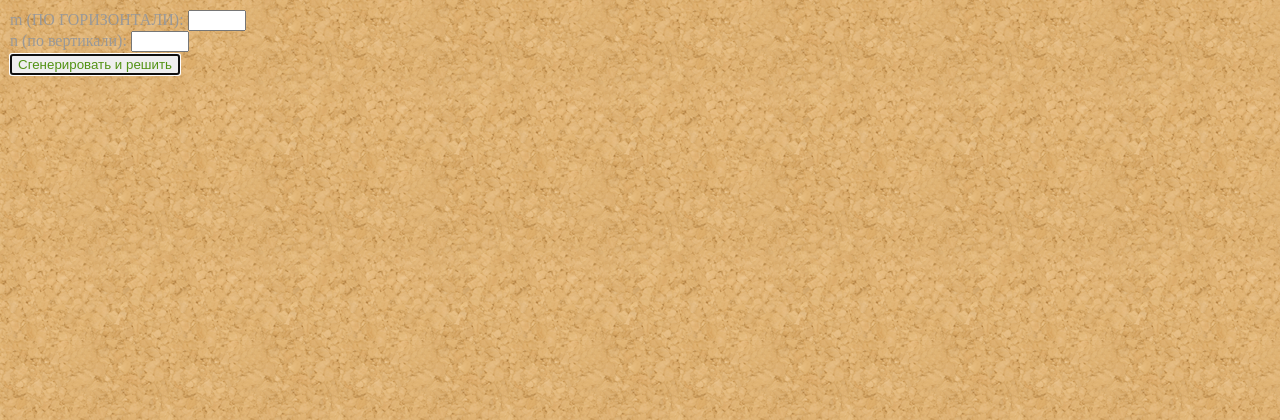
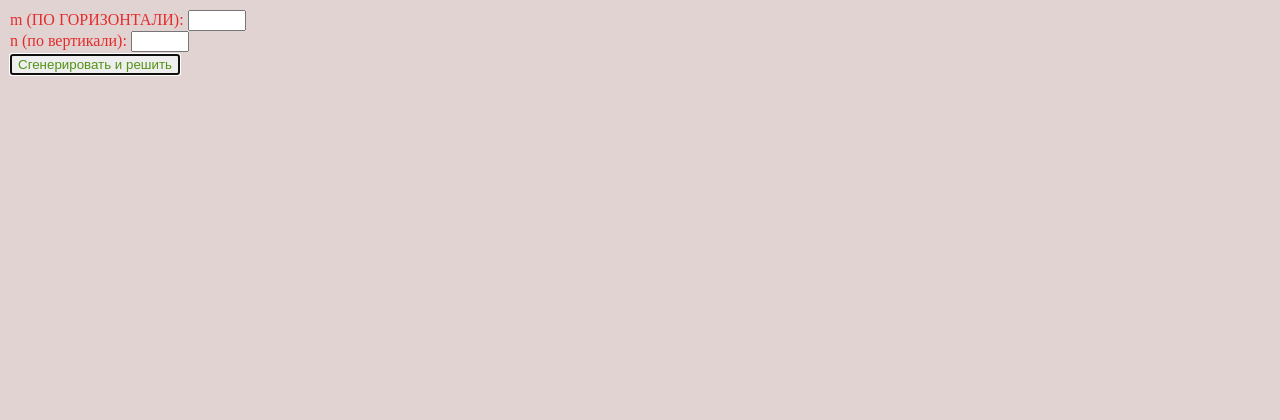
Before and after one commit to andrew-h-siberian/Squares_test, a PHP site: page / in a window 1280 px wide. Shown: the top 420 px of the page. Run offline with PHP 8.4, Linux system fonts and the light colour scheme.

Commit message:
убрал этот сраный фон

```diff
--- a/style.css
+++ b/style.css
@@ -1,8 +1,9 @@
 body {
   padding: 0;
   margin: 0;
-  background: #d39c5c url(images/cork-bg.png);
-  color: #999999;
+  /* background: #d39c5c url(images/cork-bg.png); */
+  background-color: #E2D3D3;
+  color: #E42C2C;
 }
 
 .main_wrapper {
```
